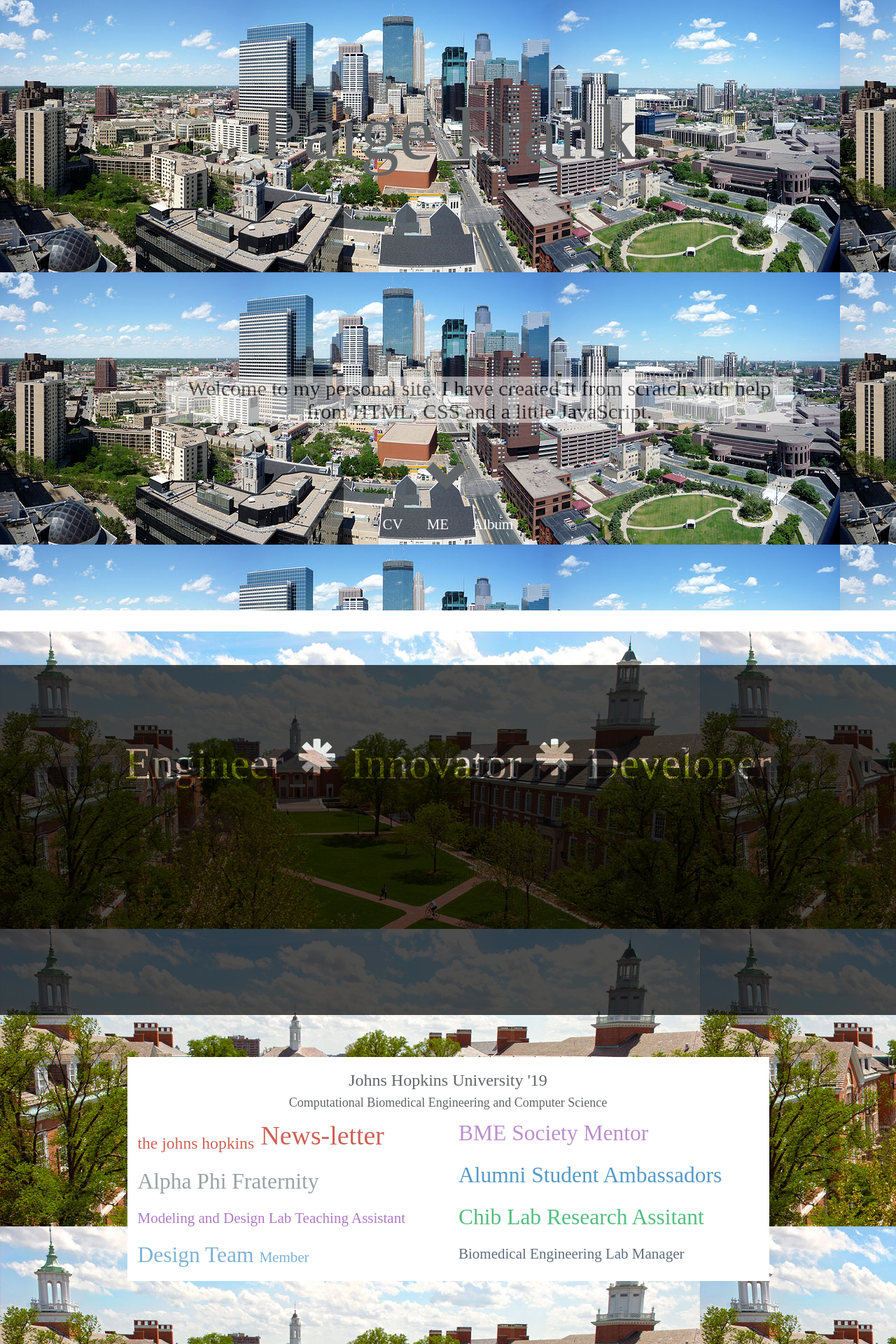
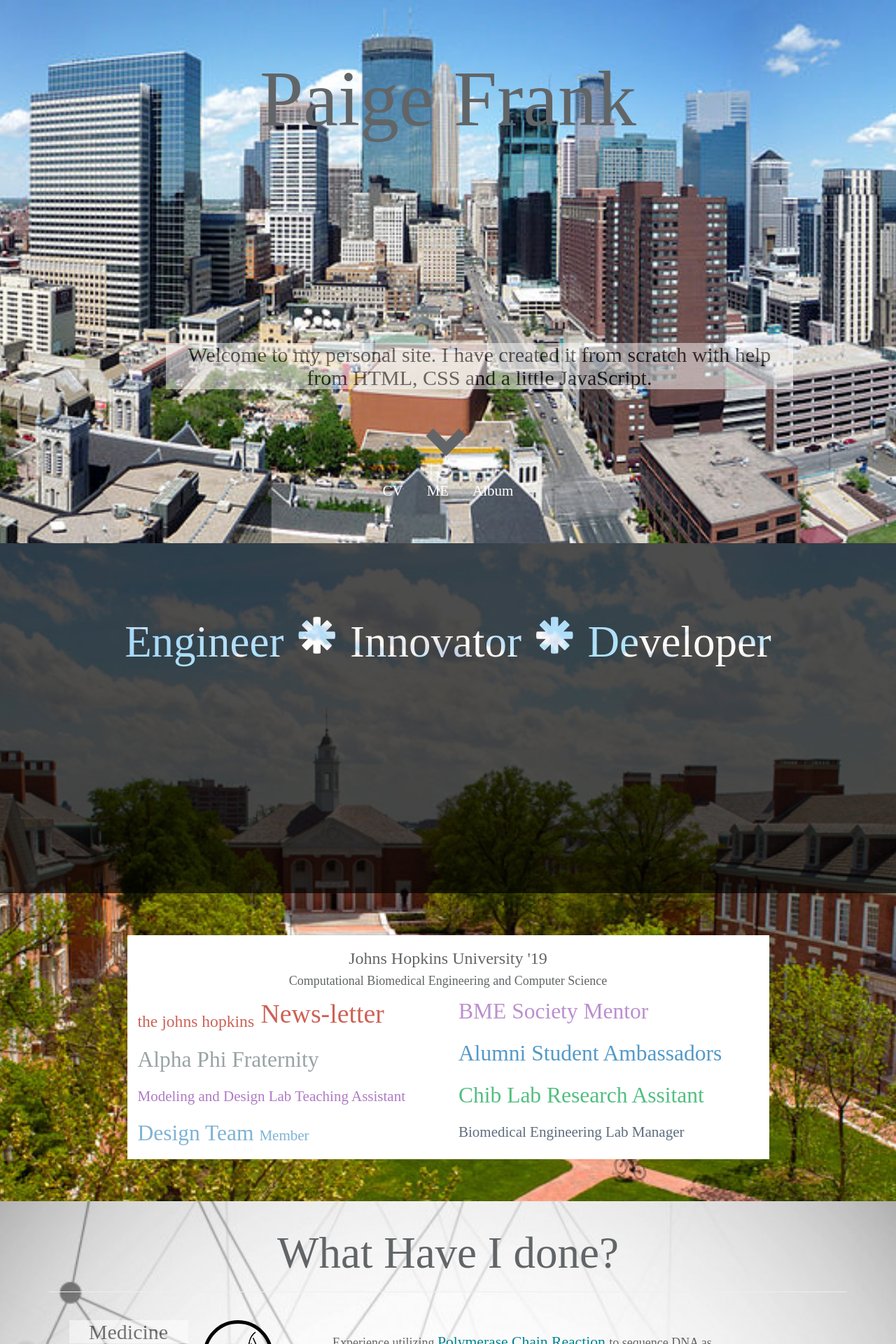
Before and after one commit to pfrank7/pfrank7.github.io, a Jekyll site: the page built from index.html, in a window 1280 px wide. Shown: the top 1920 px of the page at 70% size. Built offline with Jekyll 4.4.1, drawn with Linux system fonts in a browser that asks for light colours; nearby versions of some CDN libraries.

Commit message:
Update main.css

```diff
--- a/css/main.css
+++ b/css/main.css
@@ -10,6 +10,29 @@
     width:100%;
     color:#626567;
     text-align:center;
+}
+.img-circle {
+	width: 300px;
+	height:300px;
+	margin: 40px, auto;
+}
+.blurb {
+  text-align: center;
+  font-family: 'Times New Roman', Helvetica, Courier;
+  margin: 40px, auto;
+}
+.jumbotron {
+    display:flex;
+	align-items:center;
+	background-size:cover;
+	background-repeat:no-repeat;
+	opacity:1;
+	/*height:500px;*/
+	margin-bottom:0px;
+	margin-top:0px;
+	background-attachment: fixed;
+   	background-position: center;
+	padding:0px;
 }
 /*footer {
     position: static;
```
